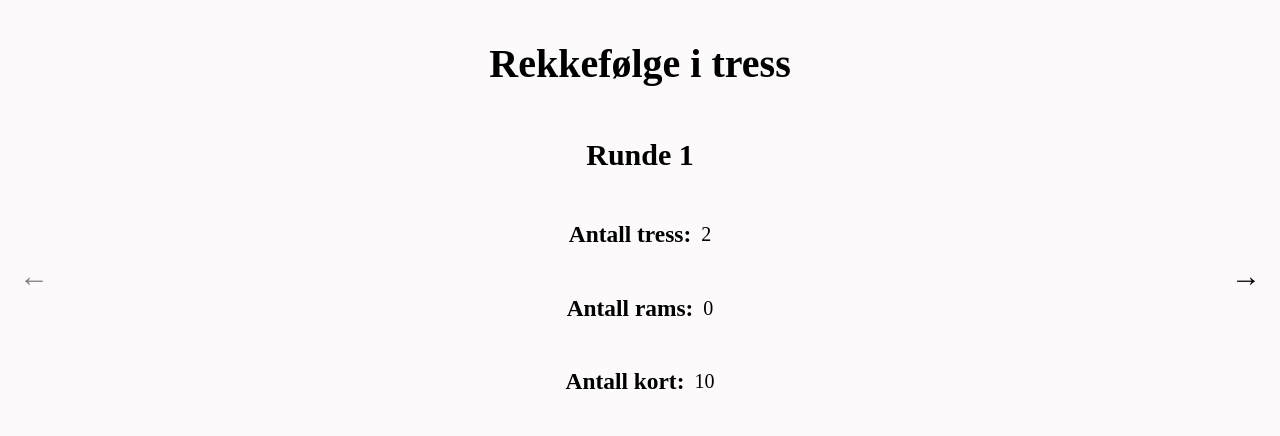
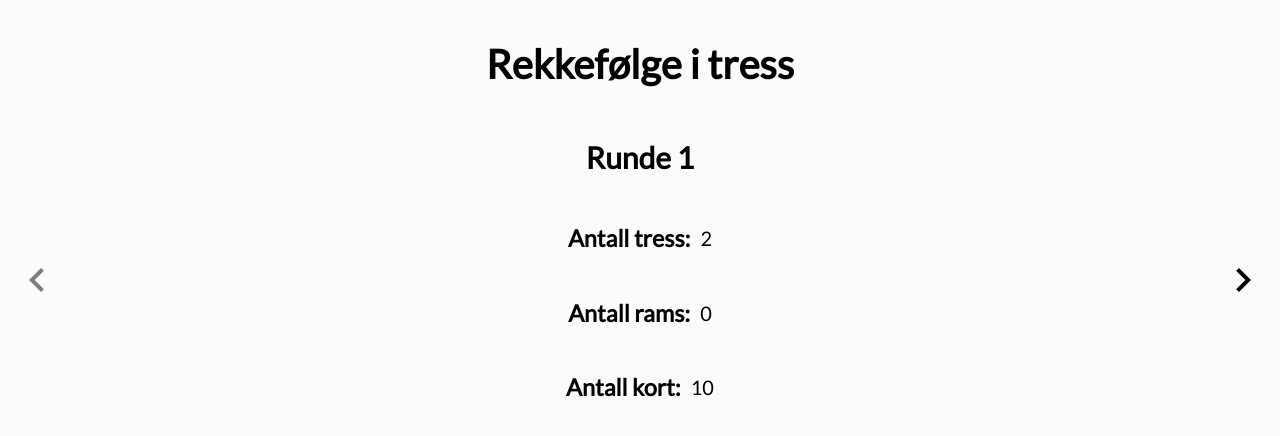
Before and after one commit to hakonlund/tress, a React app: page / in a window 1280 px wide. Shown: the top 436 px of the page. Built offline with nearby package versions, Linux system fonts and the light colour scheme.

Commit message:
Endret litt font og prøver å få den til å bli sveip-bar

```diff
--- a/package.json
+++ b/package.json
@@ -28,7 +28,8 @@
     "@types/react": "^16.9.34",
     "@types/react-dom": "^16.9.6",
     "react": "^16.13.1",
-    "react-dom": "^16.13.1"
+    "react-dom": "^16.13.1",
+    "react-swipeable": "^5.5.1"
   },
   "description": ""
 }
--- a/src/components/Regler.tsx
+++ b/src/components/Regler.tsx
@@ -1,4 +1,5 @@
 import React, { FC, useState } from 'react'
+import { Swipeable } from 'react-swipeable'
 import { RegelSett } from './RegelSett'
 import '../regler.css'
 
@@ -15,11 +16,17 @@ const Regler: FC = () => {
   }
 
   return (
-    <div style={{ display: 'flex', justifyContent: 'space-between' }}>
+    <Swipeable
+      onSwipedLeft={() => gåTilForrigeRunde()}
+      onSwipedRight={() => gåTilNesteRunde()}
+      style={{ display: 'flex', justifyContent: 'space-between' }}>
       <div style={{ display: 'flex', justifyContent: 'center', alignItems: 'center' }}>
-        <button className='toggleKnapp' onClick={gåTilForrigeRunde} disabled={valgtRunde === 0}>
-          ←
-          </button>
+        <i
+          className='material-icons'
+          onClick={gåTilForrigeRunde}
+          style={{ fontSize: '48px', color: valgtRunde === 0 ? 'rgba(0, 0, 0, 0.5)' : 'rgba(0, 0, 0, 1)' }}>
+          navigate_before
+        </i>
       </div>
       <div style={{ width: '80%' }}>
         <h2 style={{ textAlign: 'center' }}>Runde {regel.rundeNummer}</h2>
@@ -36,11 +43,14 @@ const Regler: FC = () => {
         </ul>
       </div>
       <div style={{ display: 'flex', justifyContent: 'center', alignItems: 'center' }}>
-        <button className='toggleKnapp' onClick={gåTilNesteRunde} disabled={valgtRunde === 6}>
-          →
-          </button>
+        <i
+          className='material-icons'
+          onClick={gåTilNesteRunde}
+          style={{ fontSize: '48px', color: valgtRunde === 6 ? 'rgba(0, 0, 0, 0.5)' : 'rgba(0, 0, 0, 1)' }}>
+          navigate_next
+        </i>
       </div>
-    </div>
+    </Swipeable>
   )
 }
 
--- a/src/main.css
+++ b/src/main.css
@@ -1,5 +1,8 @@
+@import url('http://fonts.googleapis.com/css?family=Lato&subset=latin,latin-ext');
+@import url('https://fonts.googleapis.com/icon?family=Material+Icons');
+
 body {
-  font-family: Cochin;
+  font-family: 'Lato';
   padding: 5px;
   font-size: 20px;
   background-color: #fcfafa;
```
Also changed, not shown: 1 other file (tests, documents, lock files or other folders).
